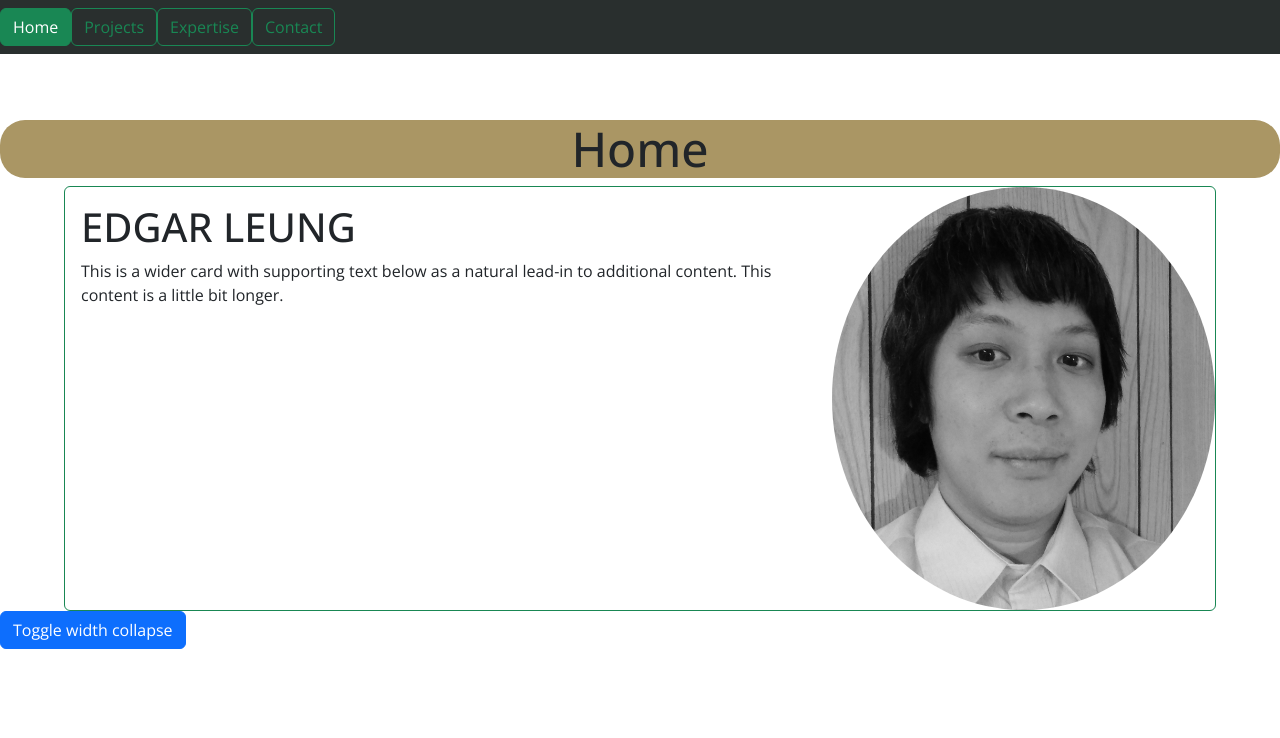
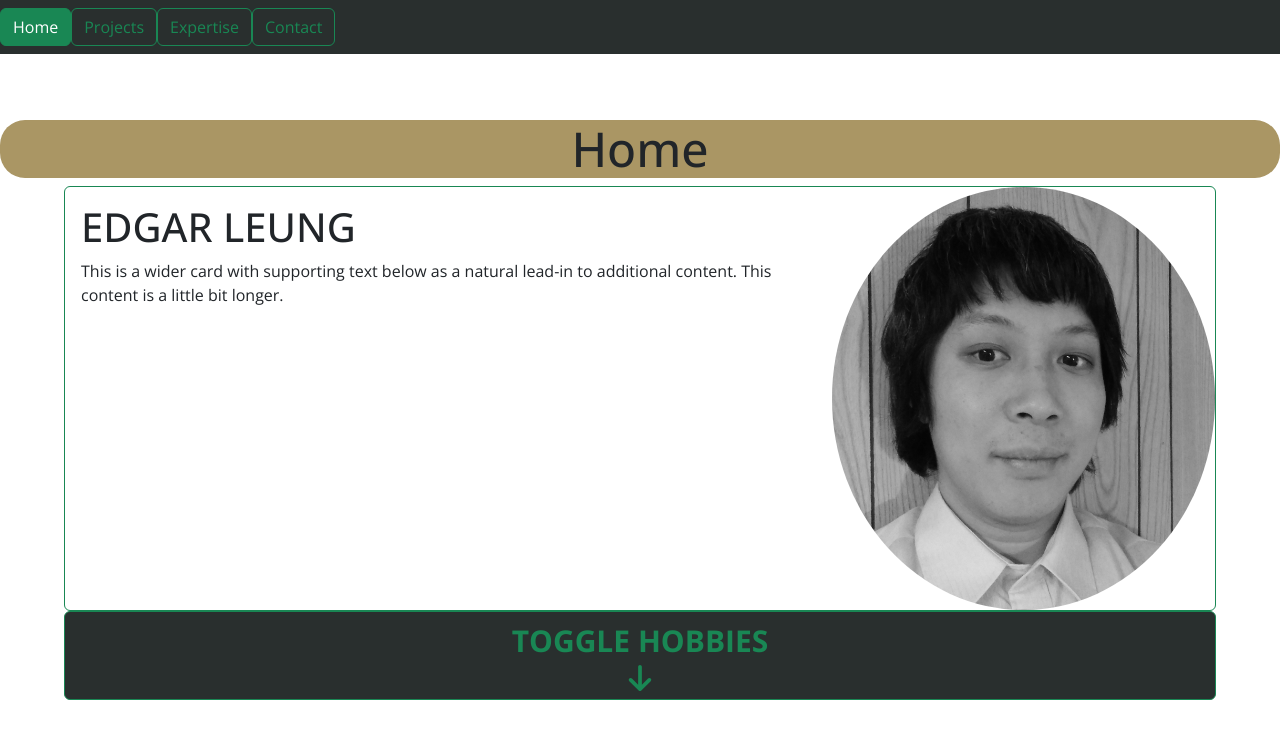
Before and after one commit to Eds-Dbug/profile2, a React (Create React App) app: page /home in a window 1280 px wide. Shown: the top 738 px of the page. Built offline with nearby package versions, Linux system fonts and the light colour scheme.

Commit message:
restyle hobby toggle

```diff
--- a/src/App.tsx
+++ b/src/App.tsx
@@ -9,9 +9,10 @@ import Cycling from 'Components/routes/HobbyRoutes/Cycling';
 import Spinner from 'react-bootstrap/Spinner';
 import Home from 'Components/routes/Home';
 
-import { faCheckSquare, faCoffee, faEnvelope, faPhone, faR, faVial,  } from '@fortawesome/free-solid-svg-icons';
+import { faArrowDown, faCheckSquare, faCoffee, faEnvelope, faPhone, faR, faVial } from '@fortawesome/free-solid-svg-icons';
 import { library } from '@fortawesome/fontawesome-svg-core';
 import {
+
 	fab,
 	faBootstrap,
 	faCss3,
@@ -40,6 +41,7 @@ library.add(
 	faJs,
 	faJava,
 	faCheckSquare,
+  faArrowDown,
 	faCoffee,
 	faSquareGithub,
 	faEnvelope,
--- a/src/Components/routes/Home.tsx
+++ b/src/Components/routes/Home.tsx
@@ -3,6 +3,7 @@ import HobbiesSideBar from '../NavBar/HobbiesSideBar';
 import styles from './_home.module.scss';
 import Header from '../partials/Header';
 import { ME_BLACKWHITE } from 'assets/Pictures';
+import { FontAwesomeIcon } from '@fortawesome/react-fontawesome';
 
 export default function Home() {
 	return (
@@ -33,20 +34,19 @@ export default function Home() {
 					</div>
 				</div>
 			</div>
-			<p>
-				<button
-					className="btn btn-primary"
+			<button
+					className={`btn btn-outline-success ${styles["home__hobbies__toggle"]}`}
 					type="button"
 					data-bs-toggle="collapse"
-					data-bs-target="#collapseWidthExample"
+					data-bs-target="#collapseWidth"
 					aria-expanded="false"
-					aria-controls="collapseWidthExample"
+					aria-controls="collapseWidth"
 				>
-					Toggle width collapse
+					TOGGLE HOBBIES
+          <FontAwesomeIcon icon={["fas","arrow-down"]}/>
 				</button>
-			</p>
 
-			<div className="collapse " id="collapseWidthExample">
+			<div className="collapse" id="collapseWidth">
 				<section className={styles.home__hobbies}>
 					<div className={styles.home__hobbies__sidebar}>
 						<HobbiesSideBar />
--- a/src/Components/routes/_home.module.scss
+++ b/src/Components/routes/_home.module.scss
@@ -1,12 +1,7 @@
 @import '/src/styles/variables.scss';
 @import './src/styles/mixins.scss';
 
-.Hobbies {
 
-  &__about {
-    max-width: 600px;
-  }
-}
 
 .home {
   margin: 0 5%;
@@ -20,9 +15,17 @@
     margin: 0 5%;
     border: 1px solid $deep-jungle-green;
 
+    &__toggle {
+      @include flex($d: column);
+      margin: 0 5%;
+      width: 90%;
+      background-color: $charleston-green;
+      font-size: 30px;
+      font-weight: bold;
+    }
+
     &__sidebar {
       width: 30%;
-
     }
 
     &__outlet {
```
